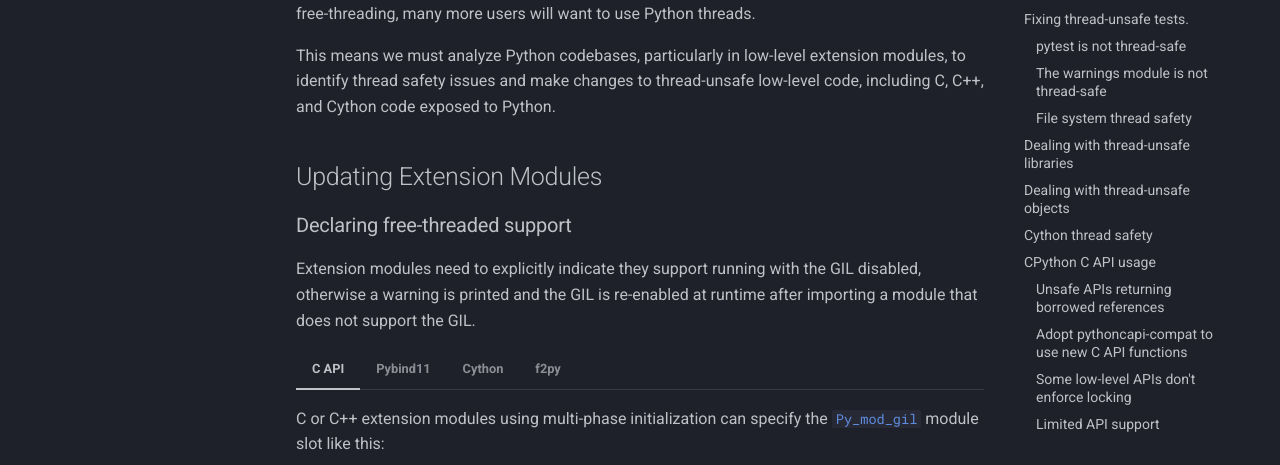
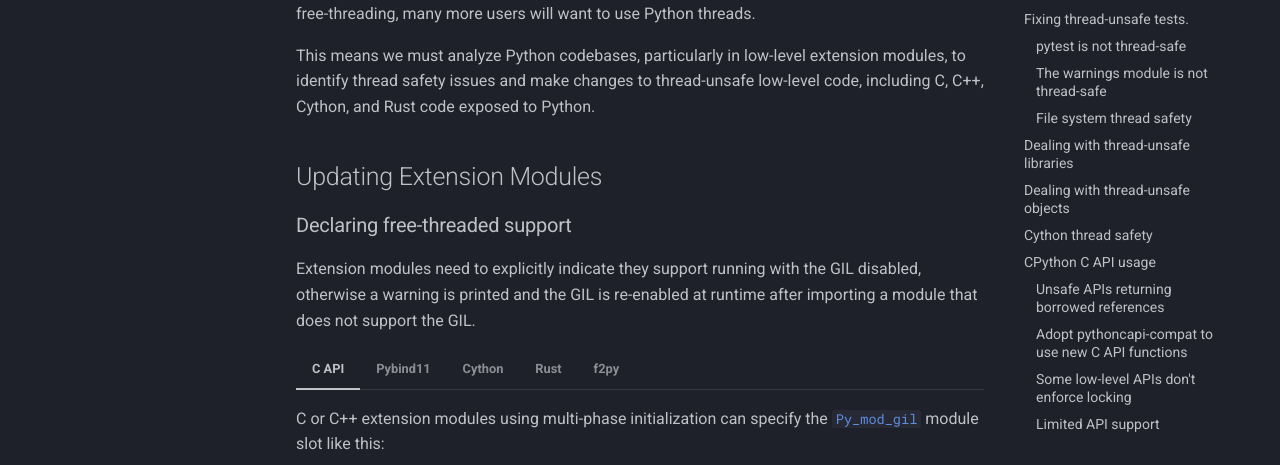
Before and after one commit to Quansight-Labs/free-threaded-compatibility, an MkDocs documentation site: the page built from docs/porting.md, in a window 1280 px wide and 900 px high. Shown: the part 425-890 px from the top of the window. Built offline with MkDocs 1.6.1 and Material for MkDocs 9.7.7, drawn with Linux system fonts in a browser that asks for light colours; comment, search, counter and statistics services are not loaded; some of the changed lines change nothing that is shown.

Commit message:
updating porting guide for Rust extensions

````diff
--- a/docs/porting.md
+++ b/docs/porting.md
@@ -15,7 +15,7 @@
 
 This means we must analyze Python codebases, particularly in low-level extension
 modules, to identify thread safety issues and make changes to thread-unsafe
-low-level code, including C, C++, and Cython code exposed to Python.
+low-level code, including C, C++, Cython, and Rust code exposed to Python.
 
 ## Updating Extension Modules
 
@@ -155,6 +155,47 @@
     In CI, you will need to ensure a nightly cython is installed for
     free-threaded builds. See [the docs on setting up CI](ci.md) for advice on
     how to build projects that depend on Cython.
+
+=== "Rust"
+    If you use the CPython C API via [PyO3](https://pyo3.rs), then you
+    can follow the [PyO3 Guide
+    section](https://pyo3.rs/v0.23.1/free-threading.html) on supporting
+    free-threaded Python. You must also update your extension to at least
+    version 0.23.
+
+    You should write multithreaded tests of any code you expose to Python. You
+    can leverage your existing test suite and
+    [`pytest-run-parallel`](https://github.com/Quansight-Labs/pytest-run-parallel)
+    to discover thread safety issues due to use of global state, but you should
+    also write explicitly multithreaded tests using any data structures provided
+    by modules defined in Rust extensions.
+
+    As of PyO3 0.23, PyO3 enforces rust's borrow checking rules at
+    runtime and may produce runtime panics if you simultaneously mutably borrow
+    data in more than one thread. You may want to consider storing state in using
+    atomic data structures, with mutexes or locks, or behind `Arc`
+    pointers.
+
+    Once you are satisfied the Python modules defined by your rust crate are
+    thread safe, you can pass `gil_used = false` to the [`pymodule`
+    macro](https://docs.rs/pyo3/latest/pyo3/attr.pymodule.html):
+
+    ```rust
+
+    #[pymodule(gil_used = false)]
+    fn my_module(py: Python, m: &Bound<'_, PyModule>) -> PyResult<()> {
+        ...
+    }
+    ```
+
+    If you define any modules procedurally by manually creating a `PyModule`
+    struct without using the `pymodule` macro, you can call
+    [`PyModuleMethods::gil_used`](https://docs.rs/pyo3/latest/pyo3/prelude/trait.PyModuleMethods.html#tymethod.gil_used)
+    after instantiating the module.
+
+    If you use the `pyo3-ffi` and `unsafe` FFI calls to call directly into the C
+    API, then see the section on porting C extensions in this guide as well as
+    the PyO3 source code.
 
 === "f2py"
     Starting with NumPy 2.1.0 (only available via the nightly wheels or the
````
